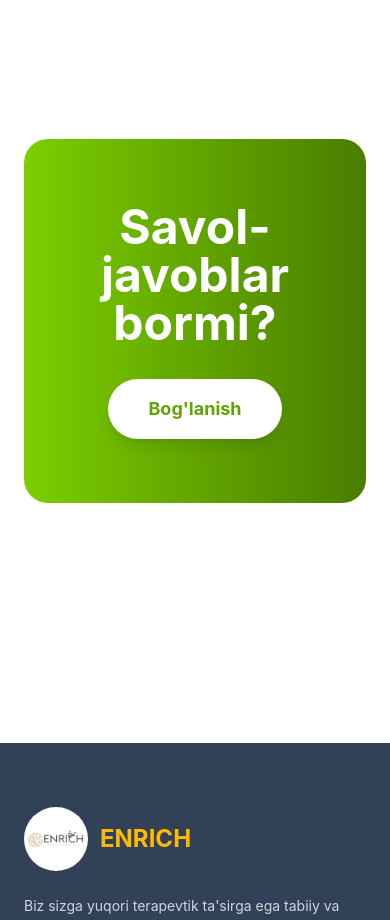
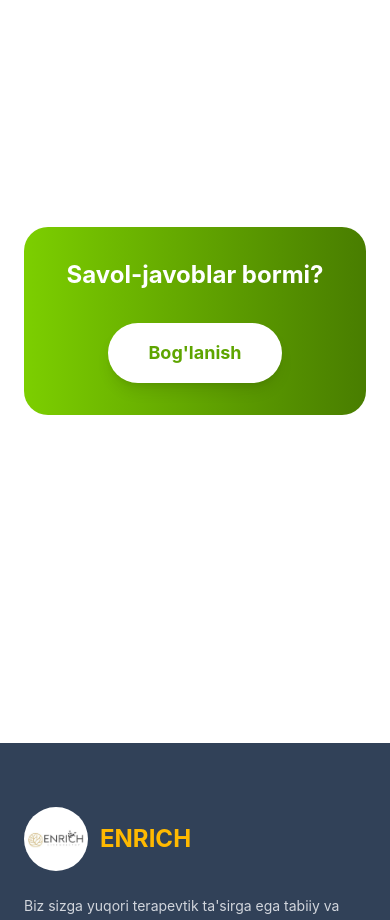
Before and after one commit to hamidhiii/ENRICH, a Next.js app: page /products in a window 390 px wide. Shown: the part 1740-2660 px from the top of the page. Built offline with nearby package versions, Linux system fonts and the light colour scheme; no server answers.

Commit message:
ProductsCTA  updated

```diff
--- a/components/products/ProductsCTA.tsx
+++ b/components/products/ProductsCTA.tsx
@@ -36,17 +36,17 @@ export default function ProductsCTA() {
         <section ref={ref} className="py-20 bg-white min-h-screen flex items-center">
             <div className="container mx-auto px-6">
                 <div
-                    className={`bg-gradient-to-r from-lime-500 to-lime-700 rounded-3xl p-16 text-center text-white transition-all duration-1000 ${isVisible ? 'opacity-100 scale-100' : 'opacity-0 scale-95'}`}
+                    className={`bg-gradient-to-r from-lime-500 to-lime-700 rounded-3xl p-8 md:p-16 text-center text-white transition-all duration-1000 ${isVisible ? 'opacity-100 scale-100' : 'opacity-0 scale-95'}`}
                     style={bgImage ? {
                         backgroundImage: `linear-gradient(rgba(101, 163, 13, 0.8), rgba(63, 98, 18, 0.8)), url(${bgImage})`,
                         backgroundSize: 'cover',
                         backgroundPosition: 'center'
                     } : {}}
                 >
-                    <h2 className="text-5xl font-bold mb-6">
+                    <h2 className="text-2xl md:text-5xl font-bold mb-6">
                         {getField('title')}
                     </h2>
-                    <p className="text-xl mb-8 max-w-2xl mx-auto">
+                    <p className="text-base md:text-xl mb-8 max-w-2xl mx-auto">
                         {getField('content')}
                     </p>
                     <button className="bg-white text-lime-600 px-10 py-4 rounded-full font-bold text-lg hover:bg-gray-100 transition-colors shadow-lg hover:shadow-xl hover:-translate-y-1">
```
